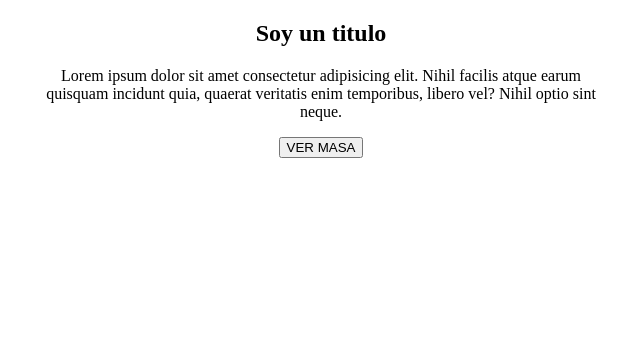
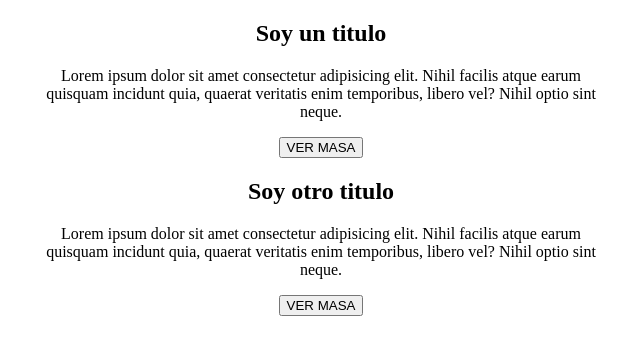
Before and after one commit to agustingrossso/primer-repositorio, a plain HTML site: page index.html in a window 1280 px wide. Shown: the whole page, without its empty margins (319-959 px from the left). Drawn offline with Linux system fonts and the light colour scheme.

Commit message:
AgregamosOtroParrafo

```diff
--- a/index.html
+++ b/index.html
@@ -14,6 +14,11 @@
         <p>Lorem ipsum dolor sit amet consectetur adipisicing elit. Nihil facilis atque earum quisquam incidunt quia, quaerat veritatis enim temporibus, libero vel? Nihil optio sint neque.</p>
         <button>VER MASA</button>
        </div>
+       <div class="texto-centrado">
+        <h2>Soy otro titulo</h2>
+        <p>Lorem ipsum dolor sit amet consectetur adipisicing elit. Nihil facilis atque earum quisquam incidunt quia, quaerat veritatis enim temporibus, libero vel? Nihil optio sint neque.</p>
+        <button>VER MASA</button>
+       </div>
    </main>
 </body>
 </html>
```
